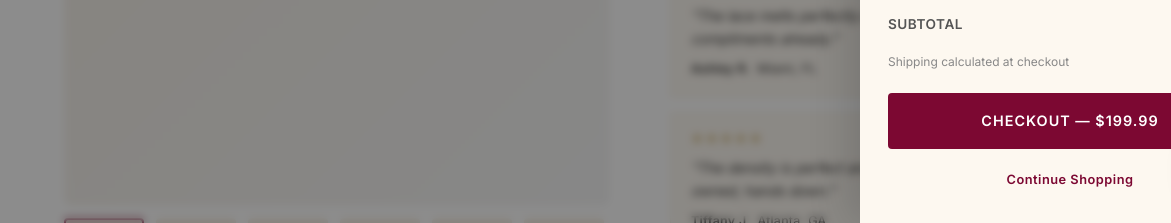
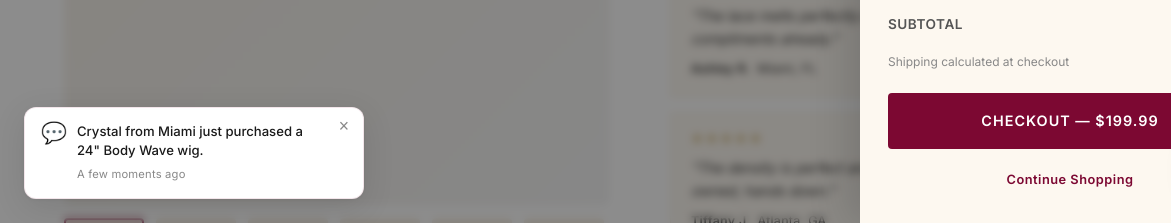
Before and after one commit to djordyfrede/AA_-WIGS, a website: page products/22-swiss-hd-body-wave/index.html in a window 1280 px wide. Both pictures are taken after a click on the button "ADD TO BAG — $199.99". Shown: the part 1095-1318 px from the top of the page, 0-1171 px from the left. Drawn offline with nearby package versions, Linux system fonts and the light colour scheme; a web font is replaced by a local one.

Commit message:
Add recent purchase notification popup to website
Integrates a new HTML structure, CSS styling, and JavaScript logic to display dynamic "recent purchase" notifications in the bottom-left corner of the page, appearing at random intervals.

Replit-Commit-Author: Agent
Replit-Commit-Session-Id: be7902dd-e675-43b9-90cc-91d364f86a6a
Replit-Commit-Checkpoint-Type: full_checkpoint
Replit-Commit-Event-Id: 877156fa-8e98-46b3-947a-6c8830ffd6c8
Replit-Commit-Screenshot-Url: https://storage.googleapis.com/screenshot-production-us-central1/a390db4c-e57b-4dea-94be-200a7dd94c45/be7902dd-e675-43b9-90cc-91d364f86a6a/A1cv0Y7
Replit-Helium-Checkpoint-Created: true

```diff
--- a/products/22-swiss-hd-body-wave/index.html
+++ b/products/22-swiss-hd-body-wave/index.html
@@ -694,5 +694,60 @@
   })();
   </script>
   <script src="../../chat.js?v=20260308a"></script>
+  <div class="recent-purchase" id="recentPurchase" aria-live="polite">
+    <button class="recent-purchase-close" id="recentPurchaseClose" aria-label="Dismiss">&times;</button>
+    <div class="recent-purchase-inner">
+      <span class="recent-purchase-icon">&#128172;</span>
+      <div class="recent-purchase-body">
+        <p class="recent-purchase-msg" id="recentPurchaseMsg">Sarah from Miami just purchased a 22" Body Wave wig.</p>
+        <p class="recent-purchase-time">A few moments ago</p>
+      </div>
+    </div>
+  </div>
+  <script>
+  (function() {
+    var names = ['Sarah','Jasmine','Tiffany','Ashley','Nicole','Maya','Brianna','Destiny','Aaliyah','Kiara','Monique','Crystal','Danielle','Ebony','Imani','Keisha','Latoya','Mia','Naomi','Simone','Tamara','Vanessa','Zara'];
+    var cities = ['Miami','Atlanta','Houston','Dallas','Chicago','Los Angeles','New York','Charlotte','Detroit','Memphis','New Orleans','Baltimore','Philadelphia','Brooklyn','Oakland','Tampa','Raleigh','Nashville','Phoenix','San Antonio','Jacksonville','Richmond','St. Louis'];
+    var lengths = ['18','20','22','24','26'];
+    var times = ['A few moments ago','Just now','2 minutes ago','3 minutes ago','5 minutes ago'];
+
+    var el = document.getElementById('recentPurchase');
+    var msgEl = document.getElementById('recentPurchaseMsg');
+    var closeBtn = document.getElementById('recentPurchaseClose');
+    var dismissed = false;
+
+    function pick(arr) { return arr[Math.floor(Math.random() * arr.length)]; }
+
+    function showNotification() {
+      if (dismissed) return;
+      var name = pick(names);
+      var city = pick(cities);
+      var len = pick(lengths);
+      var time = pick(times);
+      msgEl.textContent = name + ' from ' + city + ' just purchased a ' + len + '" Body Wave wig.';
+      el.querySelector('.recent-purchase-time').textContent = time;
+      el.classList.add('visible');
+      setTimeout(function() {
+        el.classList.remove('visible');
+      }, 6000);
+    }
+
+    function scheduleNext() {
+      var delay = Math.floor(Math.random() * 50000) + 40000;
+      setTimeout(function() {
+        showNotification();
+        scheduleNext();
+      }, delay);
+    }
+
+    closeBtn.addEventListener('click', function() {
+      el.classList.remove('visible');
+      dismissed = true;
+    });
+
+    setTimeout(showNotification, 8000);
+    scheduleNext();
+  })();
+  </script>
 </body>
 </html>
--- a/styles.css
+++ b/styles.css
@@ -3161,6 +3161,77 @@ p {
 @keyframes chatDotBounce {
   0%, 60%, 100% { transform: translateY(0); opacity: 0.5; }
   30% { transform: translateY(-5px); opacity: 1; }
+}
+
+.recent-purchase {
+  position: fixed;
+  bottom: 24px;
+  left: 24px;
+  z-index: 9998;
+  background: var(--white);
+  border: 1px solid rgba(124,8,50,0.10);
+  border-radius: 12px;
+  box-shadow: 0 8px 32px rgba(0,0,0,0.10), 0 1px 4px rgba(0,0,0,0.06);
+  max-width: 340px;
+  padding: 14px 38px 14px 16px;
+  opacity: 0;
+  transform: translateY(20px);
+  pointer-events: none;
+  transition: opacity 0.5s ease, transform 0.5s ease;
+}
+.recent-purchase.visible {
+  opacity: 1;
+  transform: translateY(0);
+  pointer-events: auto;
+}
+.recent-purchase-close {
+  position: absolute;
+  top: 8px;
+  right: 10px;
+  background: none;
+  border: none;
+  font-size: 1.1rem;
+  color: var(--gray-500);
+  cursor: pointer;
+  padding: 2px 4px;
+  line-height: 1;
+}
+.recent-purchase-close:hover {
+  color: var(--burgundy);
+}
+.recent-purchase-inner {
+  display: flex;
+  align-items: flex-start;
+  gap: 10px;
+}
+.recent-purchase-icon {
+  font-size: 1.3rem;
+  line-height: 1;
+  flex-shrink: 0;
+  margin-top: 1px;
+}
+.recent-purchase-msg {
+  font-family: var(--font-sans);
+  font-size: 0.82rem;
+  font-weight: 500;
+  color: var(--black);
+  line-height: 1.45;
+  margin: 0;
+}
+.recent-purchase-time {
+  font-family: var(--font-sans);
+  font-size: 0.7rem;
+  color: var(--gray-500);
+  margin: 4px 0 0;
+  letter-spacing: 0.2px;
+}
+@media (max-width: 600px) {
+  .recent-purchase {
+    left: 12px;
+    right: 72px;
+    bottom: 16px;
+    max-width: none;
+  }
 }
 
 .chat-body-lock { }
```
